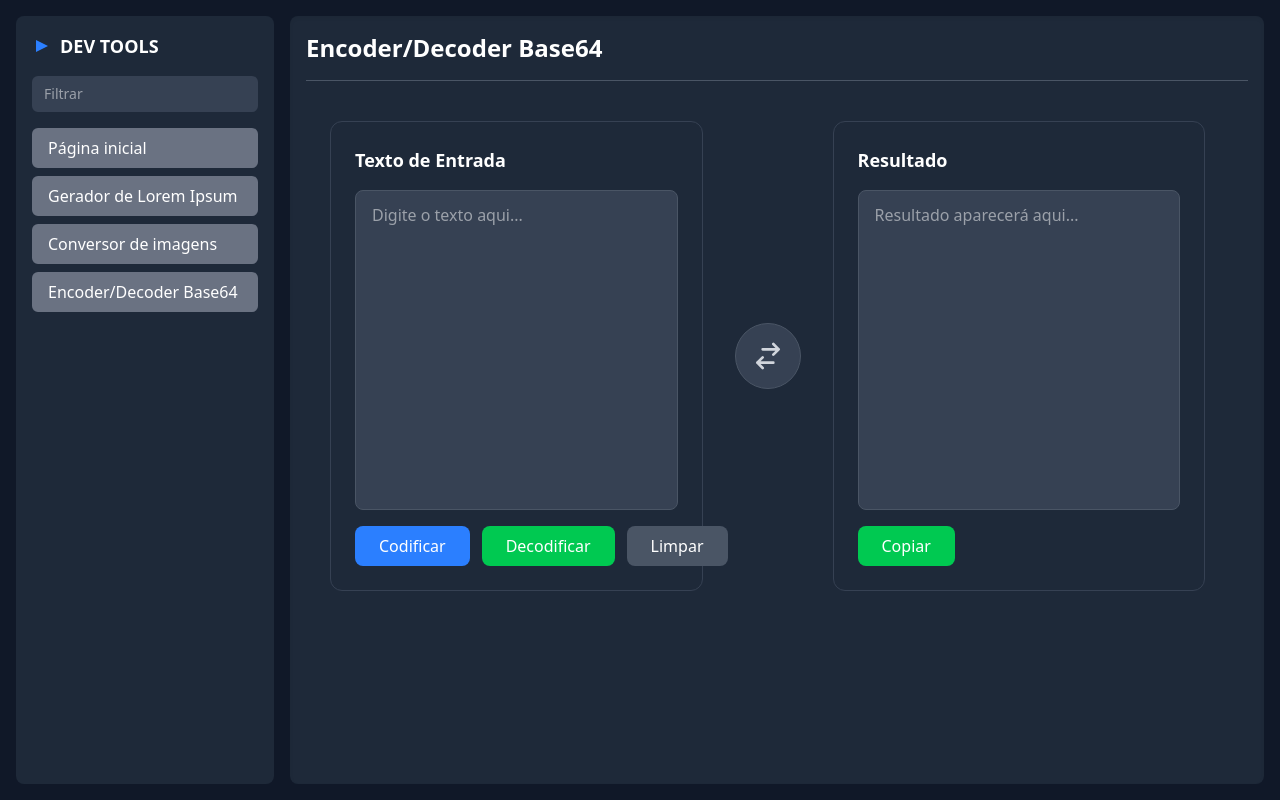
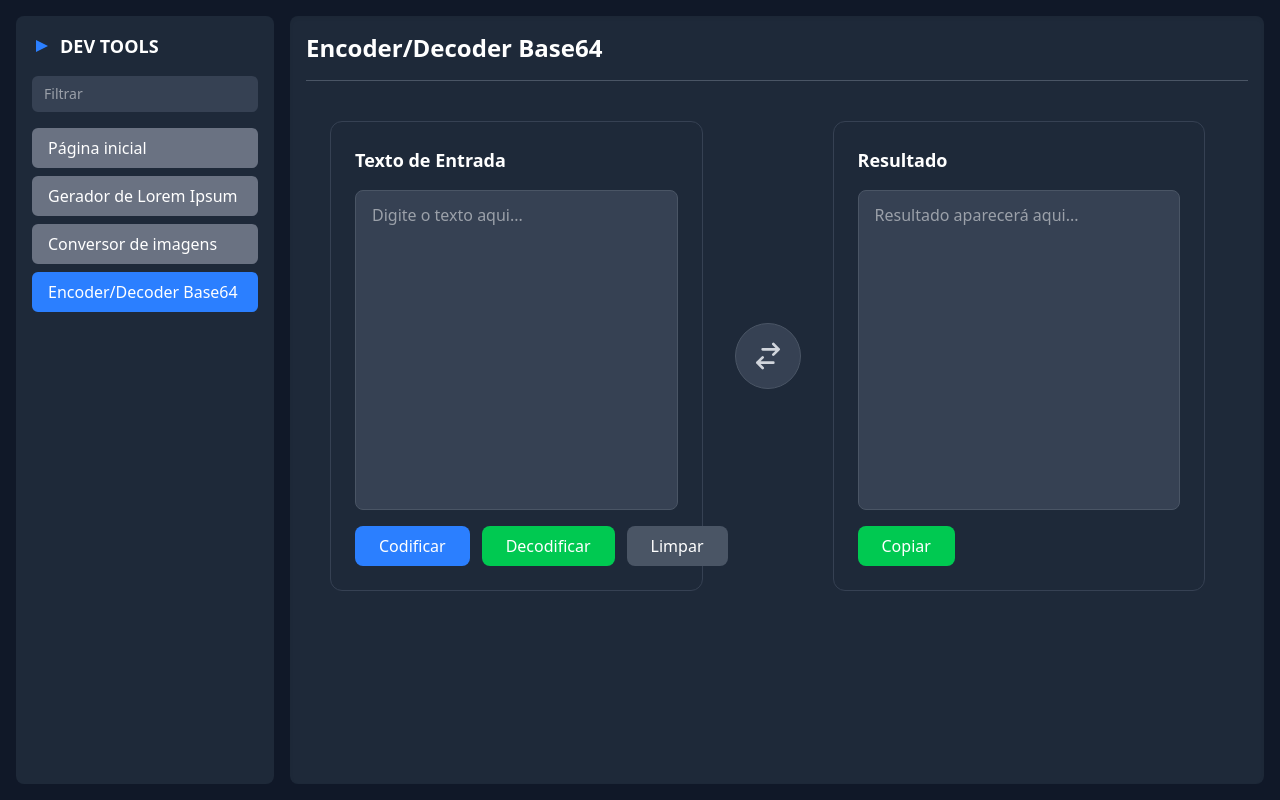
Before and after one commit to fernando-fix/dev-tools, a React (Vite) app: page /dev-tools/base64 in a window 1280 px wide. Built offline with nearby package versions, Linux system fonts and the light colour scheme.

Commit message:
Link active fix

```diff
--- a/src/web/layouts/SideBar.tsx
+++ b/src/web/layouts/SideBar.tsx
@@ -38,10 +38,11 @@ export default function SideBar() {
                         {sidebarRoutes
                             .filter((route) => route.label.toLowerCase().includes(filter.toLowerCase()))
                             .map((route, index) => (
+                                console.log(route.url, document.location.pathname),
                                 <Link
                                     key={index}
                                     to={route.url}
-                                    className={`w-full text-left px-4 py-2 rounded-md hover:bg-blue-500 ${route.url === document.location.pathname ? 'bg-blue-500' : 'bg-gray-500'}`}
+                                    className={`w-full text-left px-4 py-2 rounded-md hover:bg-blue-500 ${'/dev-tools' + route.url === document.location.pathname ? 'bg-blue-500' : 'bg-gray-500'}`}
                                 >
                                     {route.label}
                                 </Link>
```
